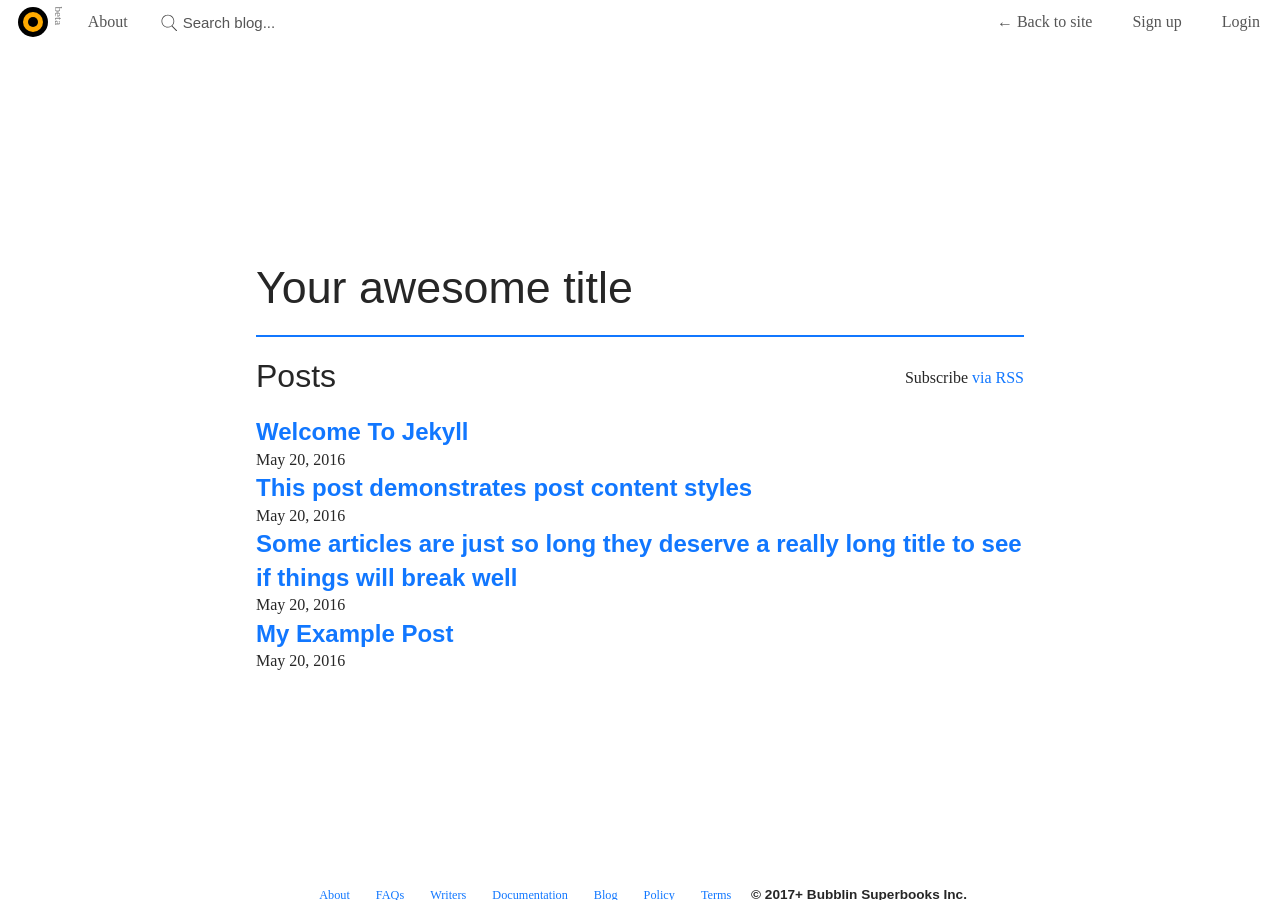
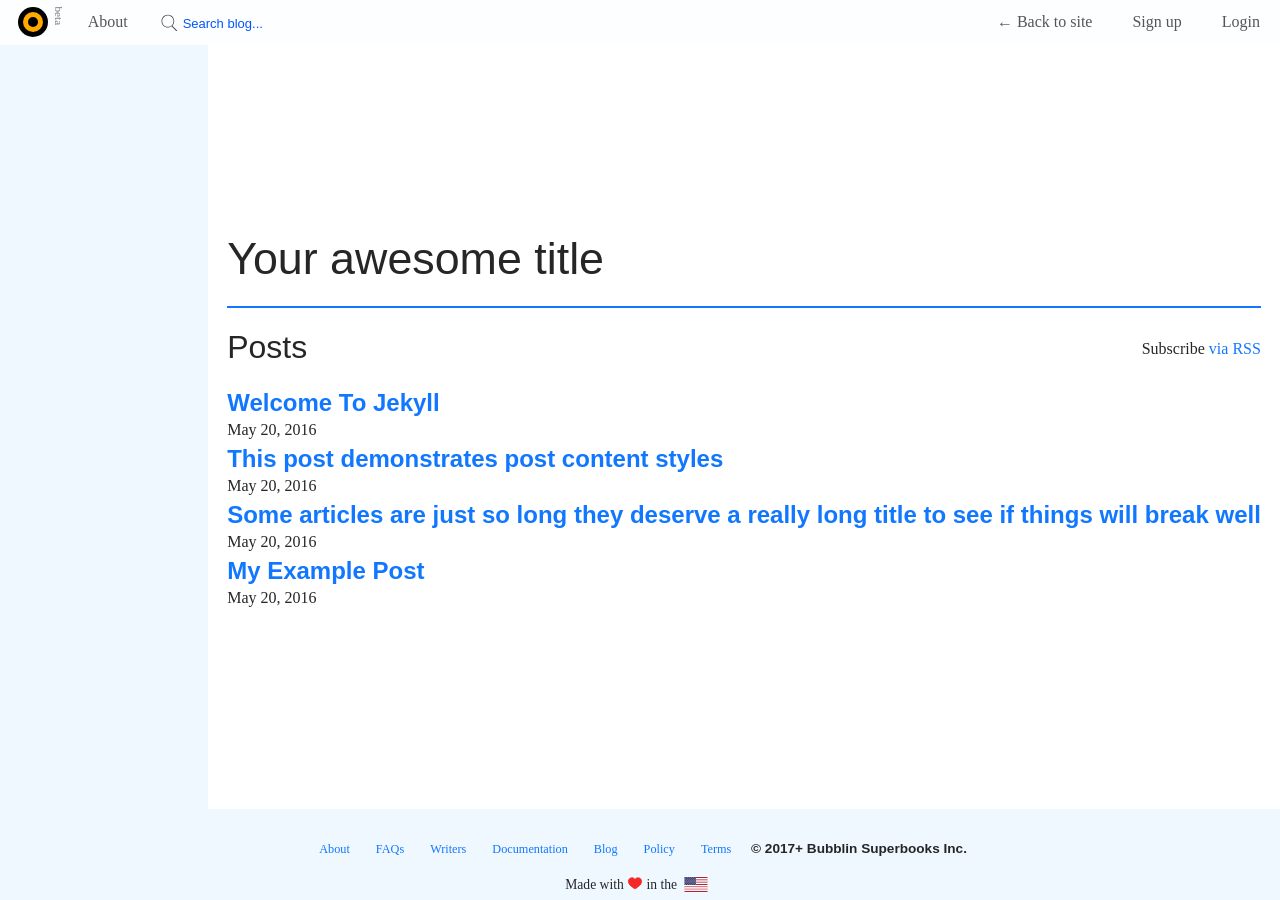
Before and after one commit to bookiza/bubblin-jekyll, a Jekyll site: the page built from index.md, in a window 1280 px wide and 900 px high. Built offline with Jekyll 4.4.1, drawn with Linux system fonts in a browser that asks for light colours.

Commit message:
Fixing safari bug on input tag for searchbar

```diff
--- a/_includes/header.html
+++ b/_includes/header.html
@@ -3,7 +3,6 @@
         {% assign default_paths = site.pages | map: "path" %} {% assign page_paths = site.header_pages | default: default_paths %}
         <a class="sprite-up logo left ir" role="blog main" href="{{ '/' | relative_url }}">{{ site.title | escape }}</a>
         <a class="left beta-label super-small" href="{{ '/' | relative_url }}"> beta </a>
-
         <div class="loader left hidden"></div>
         <ul class="horizontal-list left navi-menu">
             {% for path in page_paths %} {% assign my_page = site.pages | where: "path", path | first %} {% if my_page.title %}
--- a/_sass/scss/_reusable.scss
+++ b/_sass/scss/_reusable.scss
@@ -24,6 +24,7 @@ html {
 
 body {
     color: rgba(0, 0, 0, 0.85);
+    background: aliceblue;
     margin: 0;
     font-family: 'EB Garamond', serif;
     font-smooth: always;
@@ -34,6 +35,7 @@ body {
     -moz-osx-font-smoothing: grayscale;
     -webkit-osx-font-smoothing: antialiased;
 }
+
 
 /* Anchors */
 
@@ -202,23 +204,23 @@ input:-webkit-autofill {
 }
 
 ::-webkit-input-placeholder {
-    color: #555;
-    font-size: 15px;
+    color: #05f !important;
+    font-size: 13px;
 }
 
 :-moz-placeholder {
-    color: #555;
-    font-size: 15px;
+    color: #05f;
+    font-size: 13px;
 }
 
 ::-moz-placeholder {
-    color: #555;
-    font-size: 14px;
+    color: #05f;
+    font-size: 13px;
 }
 
 :-ms-input-placeholder {
-    color: #555;
-    font-size: 14px;
+    color: #05f;
+    font-size: 13px;
 }
 
 table {
@@ -236,7 +238,12 @@ th {
 /* Element Positioning */
 
 .container {
-    margin-top: 90px;
+    margin: 44px 0 0 0;
+    background: white;
+}
+
+.wrapper {
+    margin: 0 auto;
 }
 
 .left {
@@ -456,9 +463,7 @@ ul.horizontal-list li {
             margin: 0 auto;
             text-align: center;
         }
-        .wrapper {
-            width: 90vw;
-        }
+
     }
 }
 
@@ -488,8 +493,9 @@ ul.horizontal-list li {
         .align {
             margin: 0 0;
         }
-        .wrapper {
-            width: 60vw;
+        .container {
+            width: calc(100vw - 208px);
+            margin-left: 208px;
         }
     }
 }
```
Also changed, not shown: bubblin-jekyll.gemspec.
